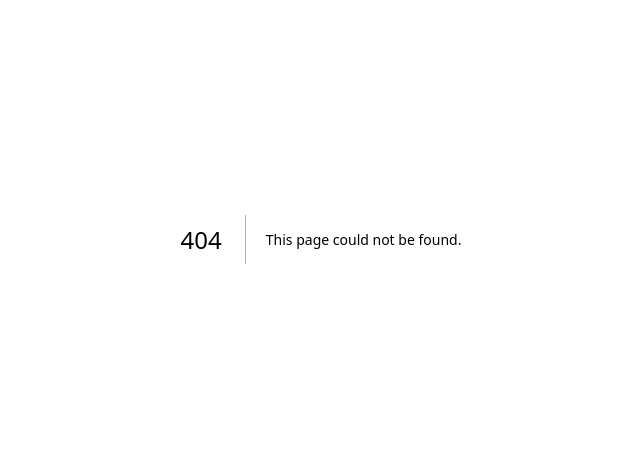
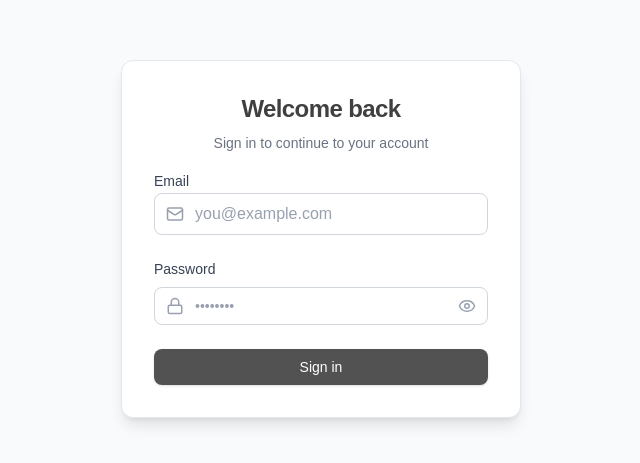
Before and after one commit to Utkarshrajmishra/coding-jr, a Next.js app: page /dashboard/login in a window 1280 px wide. Before the commit this address had no page. Shown: the part 161-624 px from the top of the page, without its empty margins (319-959 px from the left). Built offline with nearby package versions, Linux system fonts and the light colour scheme.

Commit message:
Add: Login Page

```diff
--- /dev/null
+++ b/app/dashboard/login/page.tsx
@@ -0,0 +1,84 @@
+"use client";
+import { useState } from "react";
+import { Eye, EyeOff, Mail, Lock } from "lucide-react";
+
+const LoginForm = () => {
+  const [showPassword, setShowPassword] = useState(false);
+
+  return (
+    <div className="h-screen w-screen flex items-center justify-center bg-gray-50">
+      <div className="bg-white shadow-lg rounded-xl w-full max-w-[400px] border border-gray-200 p-8">
+        <div className="space-y-2 mb-4 text-center">
+          <h1 className="text-2xl text-neutral-700 font-bold tracking-tight">
+            Welcome back
+          </h1>
+          <p className="text-sm text-gray-500">
+            Sign in to continue to your account
+          </p>
+        </div>
+
+        <form className="space-y-6">
+          <div className="space-y-2">
+            <label
+              htmlFor="email"
+              className="text-sm font-medium text-gray-700"
+            >
+              Email
+            </label>
+            <div className="relative">
+              <div className="absolute inset-y-0 left-0 flex items-center pl-3 pointer-events-none text-gray-400">
+                <Mail size={18} />
+              </div>
+              <input
+                id="email"
+                type="email"
+                name="email"
+                placeholder="you@example.com"
+                className="w-full pl-10 pr-4 py-2 border border-gray-300 rounded-lg focus:border-none focus:ring-none text-gray-900 placeholder:text-gray-400 transition-all duration-200 ease-in-out"
+              />
+            </div>
+          </div>
+
+          <div className="space-y-2">
+            <div className="flex items-center justify-between">
+              <label
+                htmlFor="password"
+                className="text-sm font-medium text-gray-700"
+              >
+                Password
+              </label>
+            </div>
+            <div className="relative">
+              <div className="absolute text-sm inset-y-0 left-0 flex items-center pl-3 pointer-events-none text-gray-400">
+                <Lock size={18} />
+              </div>
+              <input
+                id="password"
+                type={showPassword ? "text" : "password"}
+                name="password"
+                placeholder="••••••••"
+                className="w-full text-sm pl-10 pr-4 py-2 border border-gray-300 rounded-lg focus:border-none focus:ring-none text-gray-900 placeholder:text-gray-400 transition-all duration-200 ease-in-out"
+              />
+              <button
+                type="button"
+                className="absolute  inset-y-0 right-0 flex items-center pr-3 text-gray-400 hover:text-gray-500"
+                onClick={() => setShowPassword(!showPassword)}
+              >
+                {showPassword ? <EyeOff size={18} /> : <Eye size={18} />}
+              </button>
+            </div>
+          </div>
+
+          <button
+            type="submit"
+            className="w-full py-2 text-sm px-4 bg-neutral-600 hover:bg-neutral-700 text-white font-medium rounded-lg shadow-sm transition-colors duration-200 ease-in-out focus:outline-none focus:ring-2 focus:ring-blue-500 focus:ring-offset-2"
+          >
+            Sign in
+          </button>
+        </form>
+      </div>
+    </div>
+  );
+};
+
+export default LoginForm;
--- /dev/null
+++ b/components/dashobardSidebar.tsx
@@ -0,0 +1,97 @@
+import { AiFillPieChart } from "react-icons/ai";
+import { LuChartNoAxesColumn } from "react-icons/lu";
+import { BsCart3 } from "react-icons/bs";
+import { HiOutlineShoppingBag } from "react-icons/hi2";
+import { LuChartSpline } from "react-icons/lu";
+import { FiMessageSquare } from "react-icons/fi";
+import { CiSettings } from "react-icons/ci";
+import { PiSignOutFill } from "react-icons/pi";
+import { FaLaptopCode } from "react-icons/fa6";
+
+export const NavLinks = [
+  {
+    id: 1,
+    title: "Dashboard",
+    icon: <AiFillPieChart className="size-4" />,
+  },
+  {
+    id: 2,
+    title: "Anal",
+    icon: <LuChartNoAxesColumn className="size-4" />,
+  },
+  {
+    id: 3,
+    title: "Order",
+    icon: <BsCart3 className="size-4" />,
+  },
+  {
+    id: 4,
+    title: "Products",
+    icon: <HiOutlineShoppingBag className="size-4" />,
+  },
+  {
+    id: 5,
+    title: "Sales Report",
+    icon: <LuChartSpline className="size-4" />,
+  },
+  {
+    id: 6,
+    title: "Messages",
+    icon: <FiMessageSquare className="size-4" />,
+  },
+  {
+    id: 7,
+    title: "Settings",
+    icon: <CiSettings className="size-4" />,
+  },
+  {
+    id: 8,
+    title: "Sign Out",
+    icon: <PiSignOutFill className="size-4" />,
+  },
+];
+
+const DashboardSidebar = () => {
+  return (
+    <section className="lg:inline-block hidden w-[250px] h-screen py-4 px-10">
+      <div className="flex items-center gap-4">
+        <div className="p-[5px] bg-blue w-fit h-fit rounded">
+          <FaLaptopCode className="size-4 text-white" />
+        </div>
+        <p className="font-[500]  text-neutral-800">Dabang</p>
+      </div>
+      <div className="flex flex-col gap-2 mt-6">
+        {NavLinks?.map((link, index) => (
+          <div
+            key={link.id}
+            className={`text-[0.70rem] cursor-pointer tracking-tight flex items-center gap-4 pl-3 py-[8px] ${
+              index === 0
+                ? "text-white bg-blue rounded-lg mb-1 shadow-blue-800"
+                : "text-zinc-500 hover:bg-blue-50  rounded-lg "
+            }`}
+          >
+            {link.icon}
+            <p>{link.title}</p>
+          </div>
+        ))}
+      </div>
+
+      <div className="bg-blue px-[2px] font-poppins flex flex-col items-center justify-between  mt-14 rounded-lg py-4 w-full h-[140px]">
+        <div className="p-1 bg-white text-blue w-fit h-fit rounded">
+          <FaLaptopCode className="size-4 text-blue" />
+        </div>
+        <div className="text-center px-2">
+          <p className="text-white text-[0.76rem] font-[550]">Dabang Pro</p>
+          <p className="text-[0.52rem] text-light text-center text-white">
+            Lorem ipsum <br /> sit sit consectetur
+          </p>
+        </div>
+        <button className="text-[0.70rem] mt-1 rounded py-1 ronded px-5 bg-white text-blue">
+          Get Pro
+        </button>
+      </div>
+    </section>
+  );
+};
+
+export default DashboardSidebar;
--- a/components/themeToggle.tsx
+++ /dev/null
@@ -1,42 +0,0 @@
-"use client";
-
-import { useContext } from "react";
-import { Moon, Sun, Monitor } from "lucide-react";
-
-const ThemeToggle = () => {
-  const themeContext = useContext(ThemeContext);
-
-  if (!themeContext) {
-    throw new Error("Theme Context not found");
-  }
-
-  const { theme, setTheme } = themeContext;
-
-  const toggleTheme = () => {
-    if (theme === "light") {
-      setTheme("dark");
-    } else if (theme === "dark") {
-      setTheme("system");
-    } else {
-      setTheme("light");
-    }
-  };
-
-  return (
-    <button
-      onClick={toggleTheme}
-      className="p-2 rounded-lg transition-colors hover:bg-[#f5f5f5] dark-theme:hover:bg-[#1a1a1a]"
-      aria-label="Toggle theme"
-    >
-      {theme === "light" ? (
-        <Sun className="h-[18px] w-[18px] text-[#171717]" />
-      ) : theme === "dark" ? (
-        <Moon className="h-[18px] w-[18px] text-[#ededed]" />
-      ) : (
-        <Monitor className="h-[18px] w-[18px]" />
-      )}
-    </button>
-  );
-};
-
-export default ThemeToggle;
--- a/package.json
+++ b/package.json
@@ -19,9 +19,11 @@
     "next": "15.3.1",
     "react": "^19.0.0",
     "react-dom": "^19.0.0",
+    "react-hook-form": "^7.56.1",
     "react-icons": "^5.5.0",
     "react-markdown": "^10.1.0",
-    "recharts": "^2.15.3"
+    "recharts": "^2.15.3",
+    "zod": "^3.24.3"
   },
   "devDependencies": {
     "@eslint/eslintrc": "^3",
```
Also changed, not shown: app/admin/[...userId]/page.tsx (deleted, +0 -11 lines), 1 other file (tests, documents, lock files or other folders).
